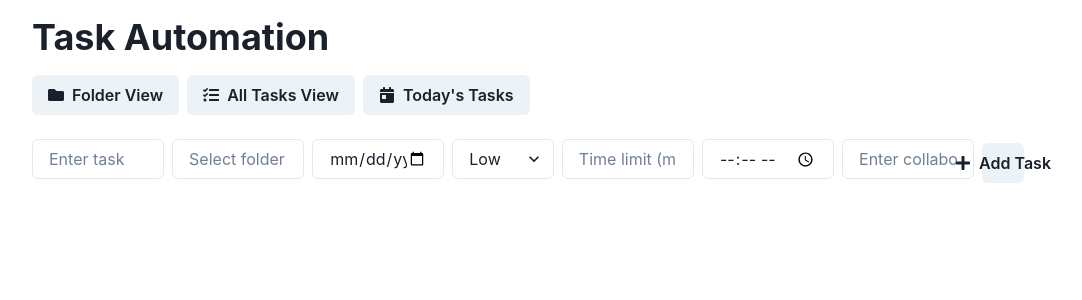
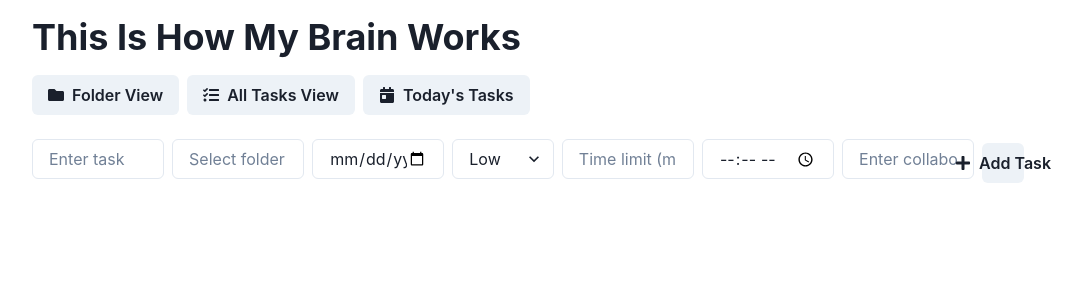
Before and after one commit to GPT-Engineer-App/task-syncer, a React (Vite) app: page / in a window 1280 px wide. Shown: the top 300 px of the page, without its empty margins (112-1194 px from the left). Built offline with nearby package versions, Linux system fonts and the light colour scheme.

Commit message:
Updated the title in the `Index.jsx` file from "Task Automation" to "This Is How My Brain Works".
Prompt: change the name from task automation to " this is how my brain work"

```diff
--- a/src/pages/Index.jsx
+++ b/src/pages/Index.jsx
@@ -121,7 +121,7 @@ const Index = () => {
 
   return (
     <Container maxWidth="container.lg" p={4}>
-      <Heading mb={4}>Task Automation</Heading>
+      <Heading mb={4}>This Is How My Brain Works</Heading>
       <Flex mb={4} align="center" wrap="wrap">
         <Button leftIcon={<FaFolder />} onClick={() => setView("folder")} mr={2} mb={2}>
           Folder View
```
